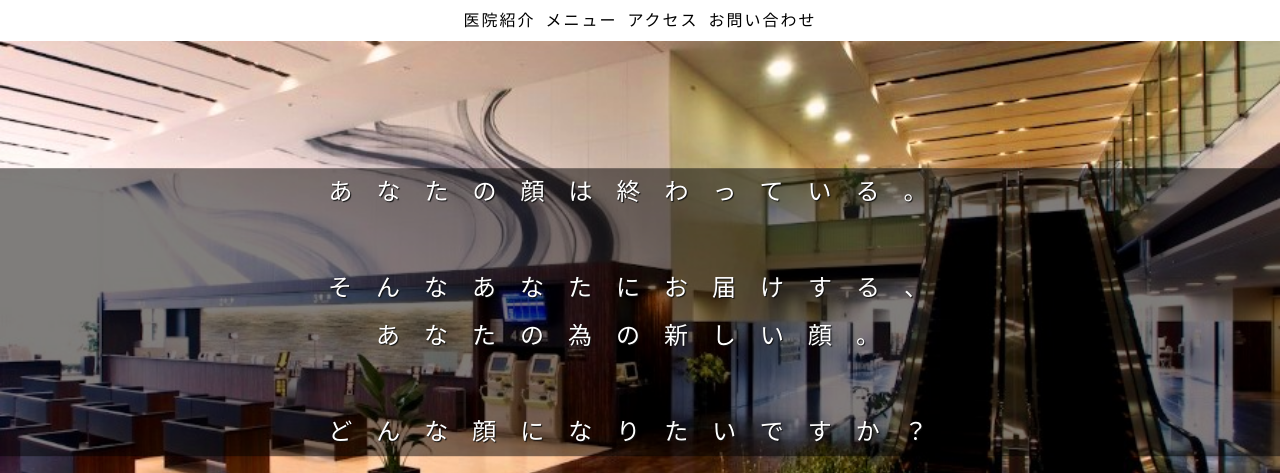
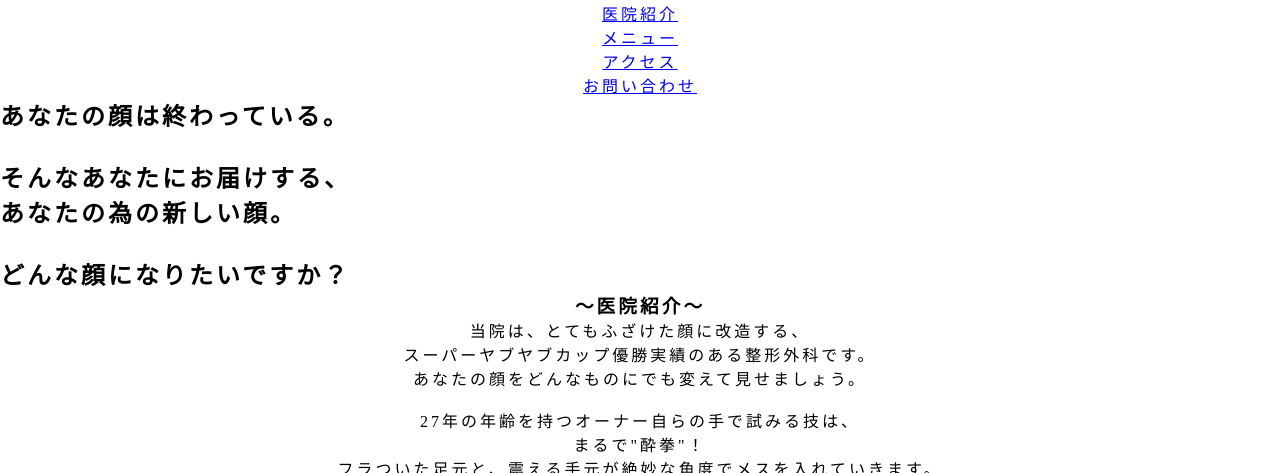
Before and after one commit to testarocom/want-face, a plain HTML site: page index.html in a window 1280 px wide. Shown: the part 327-800 px from the top of the page. Drawn offline with Linux system fonts and the light colour scheme.

Commit message:
Update stylesheet.css

```diff
--- a/stylesheet.css
+++ b/stylesheet.css
@@ -20,56 +20,7 @@ ul{
 }
 @media(max-width:768px){
     .container{
-        width:100%;
-    }
-    .h-container{
-        width:100%;
-    }
-}
-.mincho{
-    font-family: 游明朝;
-}
-.btn{
-    text-decoration: none;
-    color:#000;
-}
-.btn:visited{
-    color:#000;
-}
-.btn:hover{
-    background:#666;
-    border-radius: 3px;
-    color:#fff;
-}
 
-h3{
-    font-size:30px;
-    display: inline-block;
-    border-bottom:2px solid #555;
-    margin-bottom:20px;
-}
-
-/*----------header----------*/
-header ul{
-    display: flex;
-    justify-content: center;
-    padding:0;
-}
-header a{
-    padding:0 5px;
-    letter-spacing: 2px;
-    display: inline-block;
-    line-height:2.5em;
-}
-@media (max-width:768px){
-    header img{
-        width:100%;
-        max-width:450px;
-    }
-}
-/*----------top----------*/
-.top-wrapper{
-    background:url(img/topphoto.jpg) center center;
     background-size:cover;
     height:600px;
     position: relative;
```
